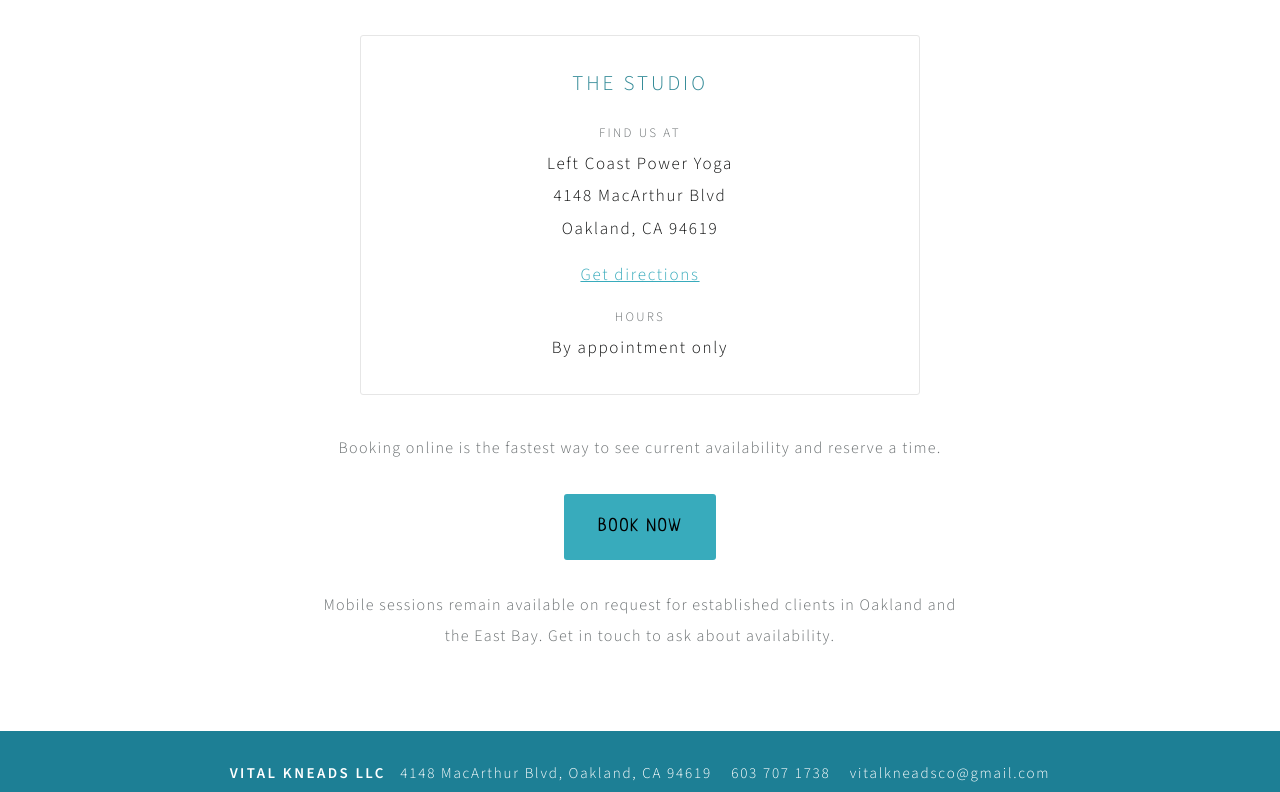
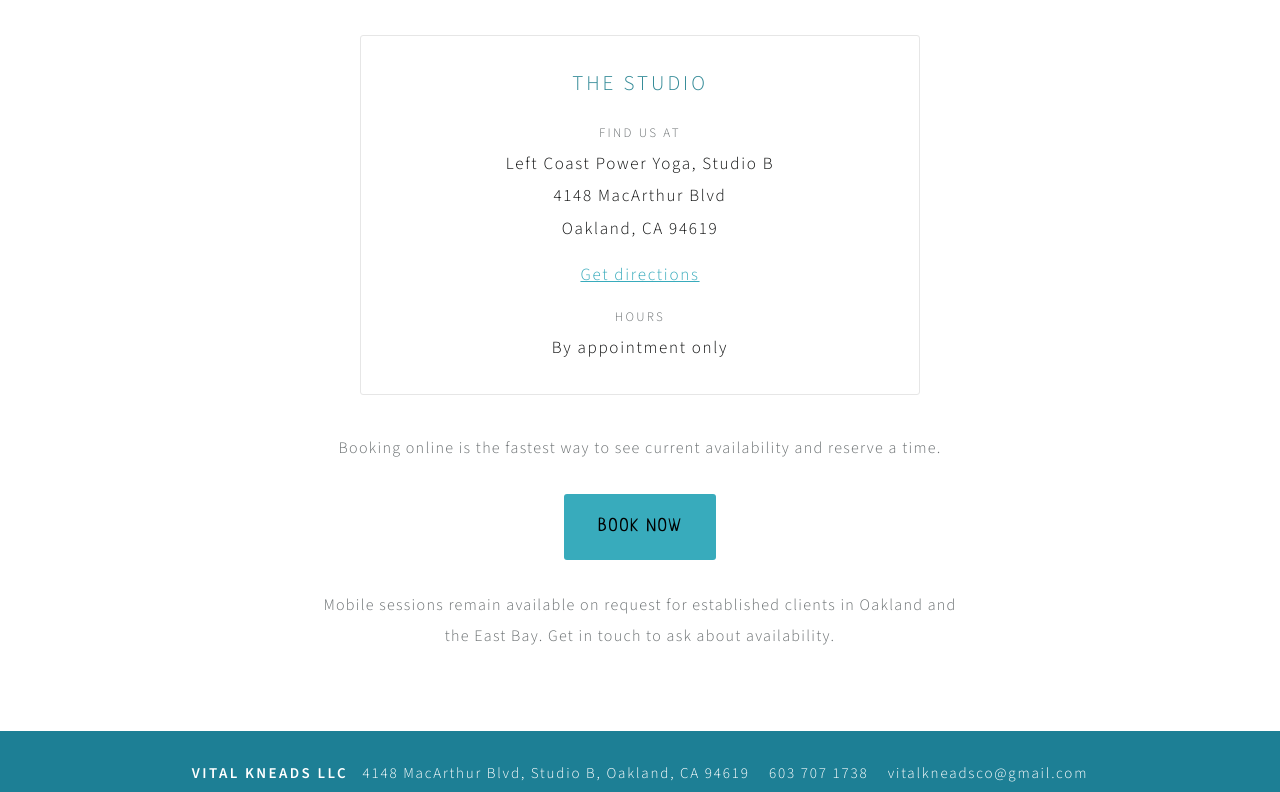
Before and after one commit to Vital-Kneads/vital-kneads-site, a plain HTML site: page contact/index.html in a window 1280 px wide. Shown: the part 1208-2000 px from the top of the page. Drawn offline with Linux system fonts and the light colour scheme.

Commit message:
Add Studio B to studio address sitewide

```diff
--- a/contact/index.html
+++ b/contact/index.html
@@ -4,7 +4,7 @@
   <meta charset="utf-8">
   <meta name="viewport" content="width=device-width, initial-scale=1">
   <title>Contact — Vital Kneads</title>
-  <meta name="description" content="Contact Vital Kneads. Emily Anderson, Owner &amp; Elite LMT. Call (603) 707-1738 or email vitalkneadsco@gmail.com to book a session at the Laurel District studio, 4148 MacArthur Blvd, Oakland.">
+  <meta name="description" content="Contact Vital Kneads. Emily Anderson, Owner &amp; Elite LMT. Call (603) 707-1738 or email vitalkneadsco@gmail.com to book a session at the Laurel District studio, Studio B at 4148 MacArthur Blvd, Oakland.">
   <link rel="canonical" href="https://vitalkneadsmt.com/contact/">
   <meta property="og:type" content="website">
   <meta property="og:title" content="Contact — Vital Kneads">
@@ -43,7 +43,7 @@
       <p><a href="tel:+16037071738">(603)&nbsp;707-1738</a><br><a href="mailto:vitalkneadsco@gmail.com">vitalkneadsco@gmail.com</a></p>
       <div class="studio-card">
         <h2>The Studio</h2>
-        <p><span class="label">Find us at</span>Left Coast Power Yoga<br>4148 MacArthur Blvd<br>Oakland, CA 94619</p>
+        <p><span class="label">Find us at</span>Left Coast Power Yoga, Studio B<br>4148 MacArthur Blvd<br>Oakland, CA 94619</p>
         <p><a href="https://maps.google.com/?q=4148+MacArthur+Blvd,+Oakland,+CA+94619" target="_blank" rel="noopener">Get directions</a></p>
         <p><span class="label">Hours</span>By appointment only</p>
       </div>
@@ -56,7 +56,7 @@
   </main>
 
   <footer class="site-footer">
-    <p class="foot-contact"><strong>Vital Kneads LLC</strong>&nbsp;&nbsp; 4148 MacArthur Blvd, Oakland, CA 94619 &nbsp;&nbsp; <a href="tel:+16037071738">603&nbsp;707&nbsp;1738</a> &nbsp;&nbsp; <a href="mailto:vitalkneadsco@gmail.com">vitalkneadsco@gmail.com</a></p>
+    <p class="foot-contact"><strong>Vital Kneads LLC</strong>&nbsp;&nbsp; 4148 MacArthur Blvd, Studio B, Oakland, CA 94619 &nbsp;&nbsp; <a href="tel:+16037071738">603&nbsp;707&nbsp;1738</a> &nbsp;&nbsp; <a href="mailto:vitalkneadsco@gmail.com">vitalkneadsco@gmail.com</a></p>
     <img class="foot-logo" src="../assets/img/services.webp" alt="Vital Kneads VK monogram" width="500" height="511" loading="lazy">
     <p class="foot-tag"><strong>(603)&nbsp;707-1738 &middot; Laurel District, Oakland</strong><br>Studio bodywork by appointment inside Left Coast Power Yoga.</p>
   </footer>
```
Also changed, not shown: 404.html (+1 -1 lines), about/index.html (+2 -2 lines), index.html (+3 -3 lines), new-page/index.html (+2 -2 lines), our-philosophy/index.html (+1 -1 lines), testimonials/index.html (+1 -1 lines).
